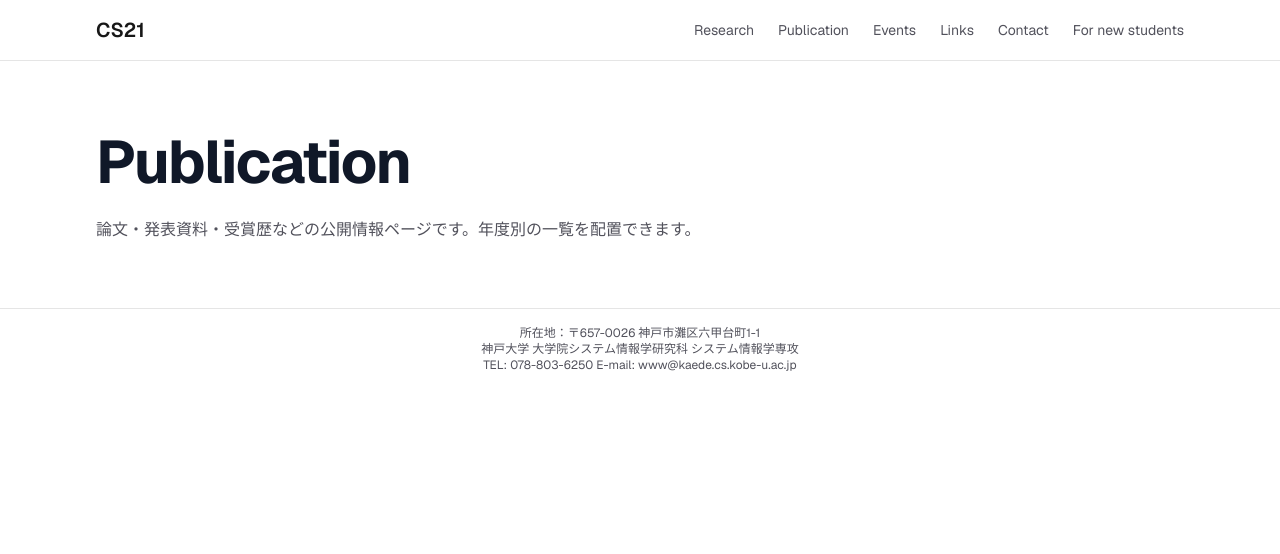
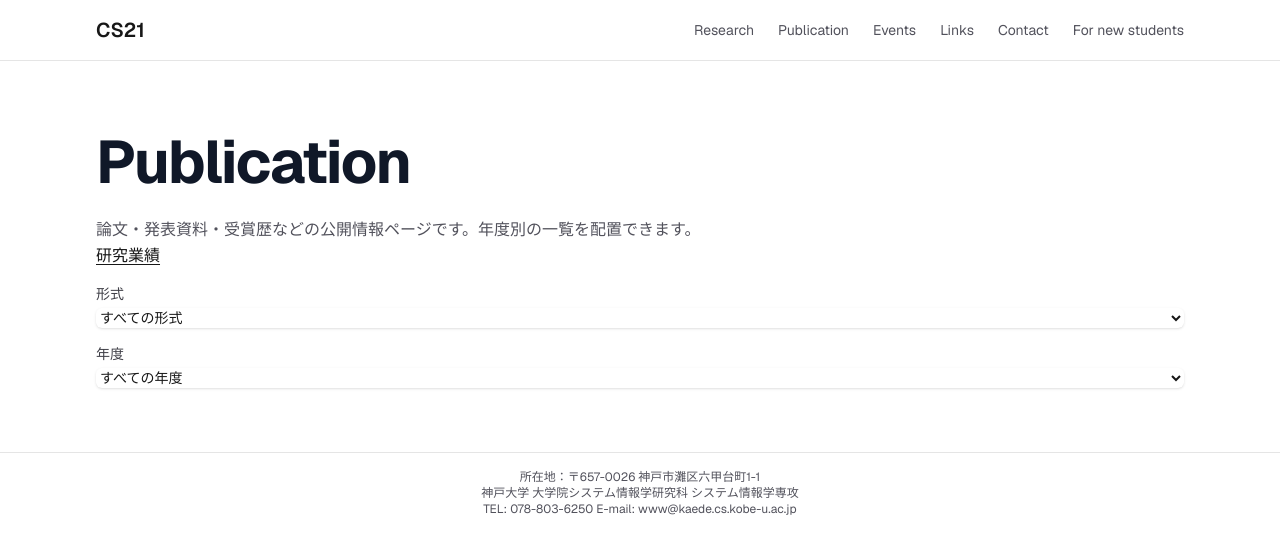
Before and after one commit to new-sato/cs21_homepage, a Next.js app: page /publication in a window 1280 px wide. Shown: the top 554 px of the page. Built offline with nearby package versions, Linux system fonts and the light colour scheme.

Commit message:
プルダウンメニューの作成

```diff
--- /dev/null
+++ b/app/publication/page.module.css
@@ -0,0 +1,4 @@
+.sectionHeading {
+  text-decoration: underline;
+  text-underline-offset: 0.2em;
+}
--- a/app/publication/page.tsx
+++ b/app/publication/page.tsx
@@ -1,5 +1,6 @@
 import SectionTitle from "../components/SectionTitle";
 import SiteLayout from "../components/SiteLayout";
+import styles from "./page.module.css";
 
 export default function PublicationPage() {
   return (
@@ -9,6 +10,43 @@ export default function PublicationPage() {
         <p className="mt-4 max-w-3xl text-sm leading-7 text-zinc-600 dark:text-zinc-300 sm:text-base">
           論文・発表資料・受賞歴などの公開情報ページです。年度別の一覧を配置できます。
         </p>
+        {/* 下線を引く */}
+        <h1 className={styles.sectionHeading}>研究業績</h1>
+        {/* プルダウン */}
+        <div className="mt-4">
+          <label htmlFor="year" className="block text-sm font-medium text-zinc-700 dark:text-zinc-300">
+            形式
+          </label>
+          <select
+            id="year"
+            name="year"
+            className="mt-1 block w-full rounded-md border-gray-300 shadow-sm focus:border-indigo-500 focus:ring-indigo-500 sm:text-sm"
+          >
+            <option value="">すべての形式</option>
+            <option value="paper">論文</option>
+            <option value="report">報告</option>
+            <option value="book">著書</option>
+            <option value="presentation">講演</option>
+            <option value="doctor-thesis">博士論文</option>
+            <option value="master-thesis">修士論文</option>
+            <option value="bachelor-thesis">卒業論文</option>
+          </select>
+        </div>
+        <div className="mt-4">
+          <label htmlFor="year" className="block text-sm font-medium text-zinc-700 dark:text-zinc-300">
+            年度
+          </label>
+          <select
+            id="year"
+            name="year"
+            className="mt-1 block w-full rounded-md border-gray-300 shadow-sm focus:border-indigo-500 focus:ring-indigo-500 sm:text-sm"
+          >
+            <option value="">すべての年度</option>
+            <option value="2024">2024年度</option>
+            <option value="2023">2023年度</option>
+            <option value="2022">2022年度</option>
+          </select>
+        </div>
       </main>
     </SiteLayout>
   );
```
